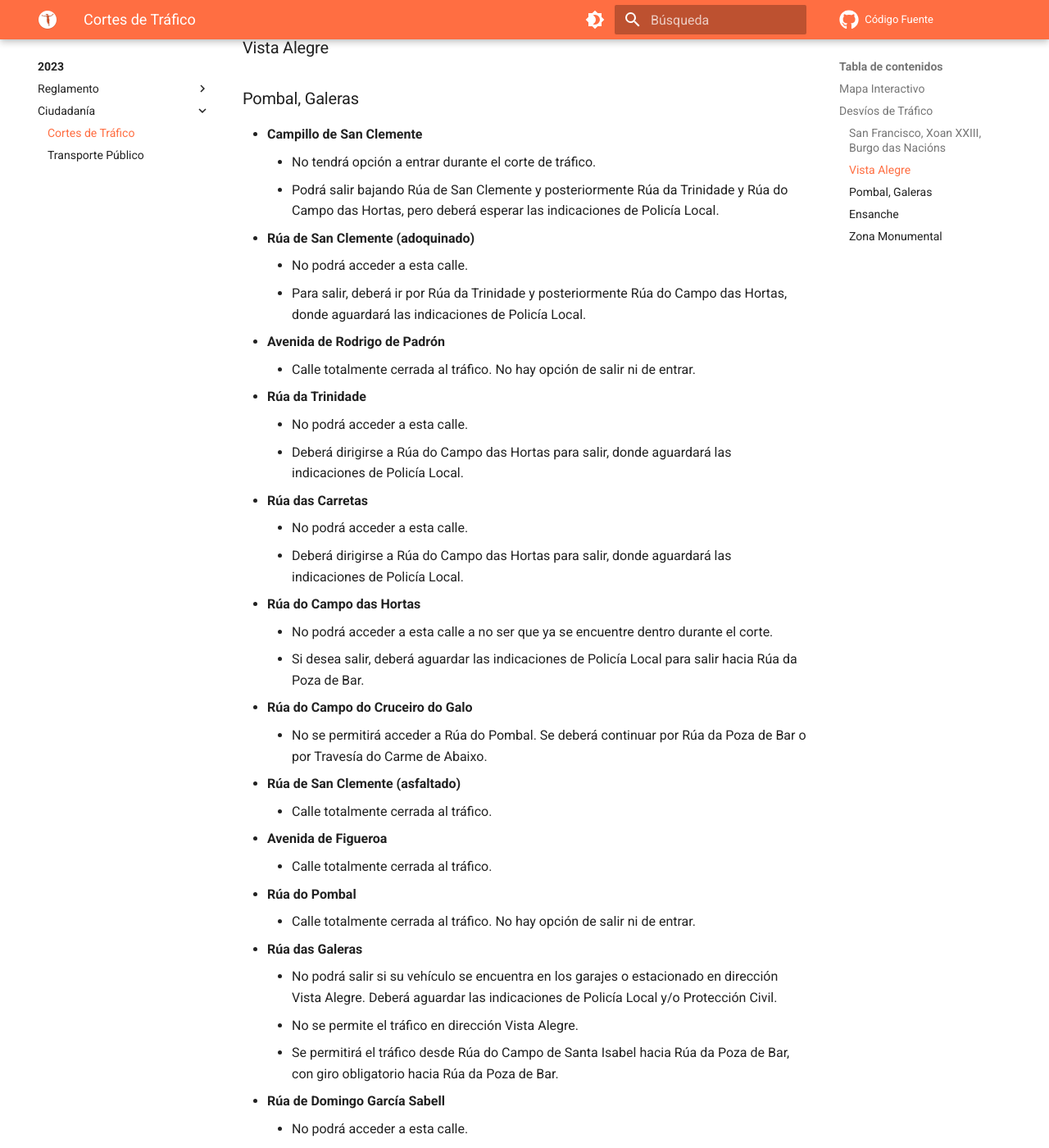
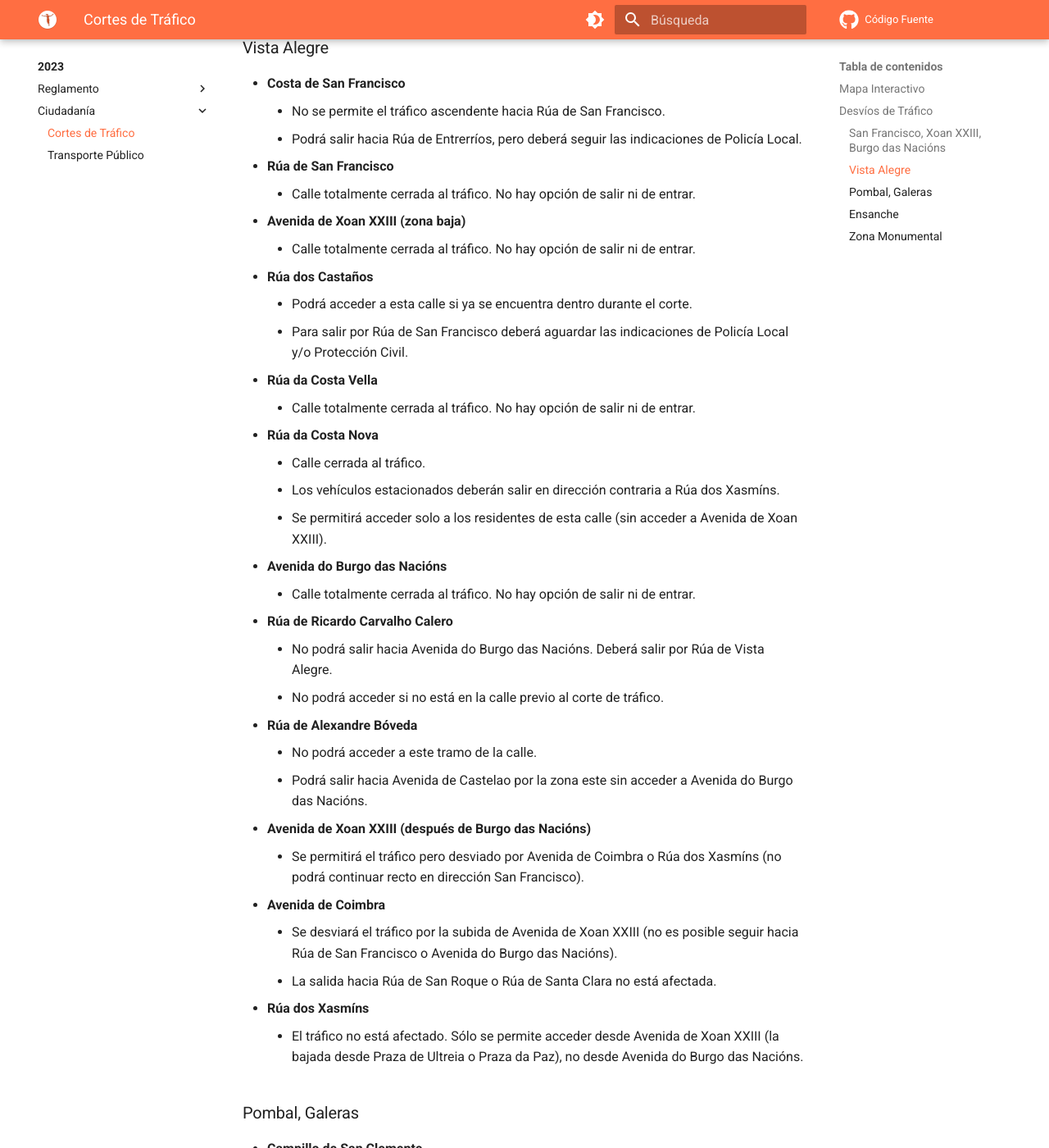
Before and after one commit to SantYaGo10K/Info, an MkDocs documentation site: the page built from info/ciudadania/trafico.md, in a window 1280 px wide and 1400 px high, scrolled down 2204 px. Shown: the whole window at 82% size. Built offline with MkDocs 1.6.1 and Material for MkDocs 9.7.7, drawn with Linux system fonts in a browser that asks for light colours; comment, search, counter and statistics services are not loaded.

Commit message:
Añadir SFO Xoan23 Burgo

```diff
--- a/info/ciudadania/trafico.md
+++ b/info/ciudadania/trafico.md
@@ -57,6 +57,41 @@ qué alternativas para circular hay.
 ### San Francisco, Xoan XXIII, Burgo das Nacións
 
 ### Vista Alegre
+
+* **Costa de San Francisco**
+    * No se permite el tráfico ascendente hacia Rúa de San Francisco.
+    * Podrá salir hacia Rúa de Entrerríos, pero deberá seguir las indicaciones de Policía Local.
+* **Rúa de San Francisco**
+    * Calle totalmente cerrada al tráfico. No hay opción de salir ni de entrar.
+* **Avenida de Xoan XXIII (zona baja)**
+    * Calle totalmente cerrada al tráfico. No hay opción de salir ni de entrar.
+* **Rúa dos Castaños**
+    * Podrá acceder a esta calle si ya se encuentra dentro durante el corte.
+    * Para salir por Rúa de San Francisco deberá aguardar las indicaciones de Policía Local y/o Protección Civil.
+* **Rúa da Costa Vella**
+    * Calle totalmente cerrada al tráfico. No hay opción de salir ni de entrar.
+* **Rúa da Costa Nova**
+    * Calle cerrada al tráfico.
+    * Los vehículos estacionados deberán salir en dirección contraria a Rúa dos Xasmíns.
+    * Se permitirá acceder solo a los residentes de esta calle (sin acceder a Avenida de Xoan XXIII).
+* **Avenida do Burgo das Nacións**
+    * Calle totalmente cerrada al tráfico. No hay opción de salir ni de entrar.
+* **Rúa de Ricardo Carvalho Calero**
+    * No podrá salir hacia Avenida do Burgo das Nacións. Deberá salir por Rúa de Vista Alegre.
+    * No podrá acceder si no está en la calle previo al corte de tráfico.
+* **Rúa de Alexandre Bóveda**
+    * No podrá acceder a este tramo de la calle.
+    * Podrá salir hacia Avenida de Castelao por la zona este sin acceder a Avenida do Burgo das Nacións.
+* **Avenida de Xoan XXIII (después de Burgo das Nacións)**
+    * Se permitirá el tráfico pero desviado por Avenida de Coimbra o Rúa dos Xasmíns (no podrá continuar recto en
+      dirección San Francisco).
+* **Avenida de Coimbra**
+    * Se desviará el tráfico por la subida de Avenida de Xoan XXIII (no es posible seguir hacia Rúa de San Francisco o
+      Avenida do Burgo das Nacións).
+    * La salida hacia Rúa de San Roque o Rúa de Santa Clara no está afectada.
+* **Rúa dos Xasmíns**
+    * El tráfico no está afectado. Sólo se permite acceder desde Avenida de Xoan XXIII (la bajada desde Praza de Ultreia
+      o Praza da Paz), no desde Avenida do Burgo das Nacións.
 
 ### Pombal, Galeras
 
```
